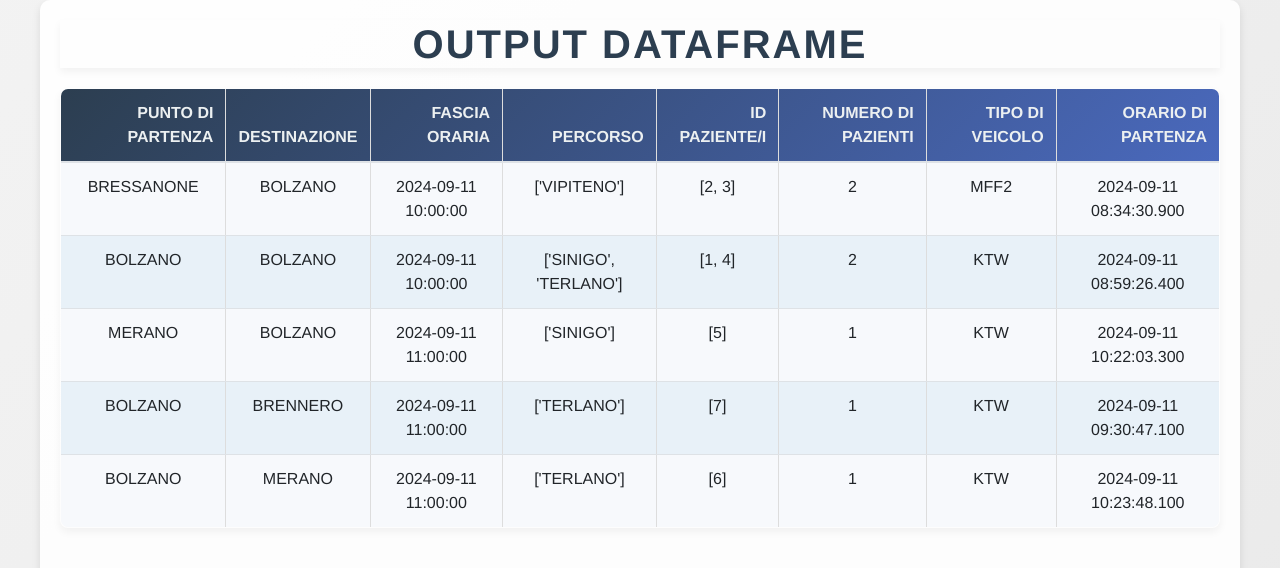
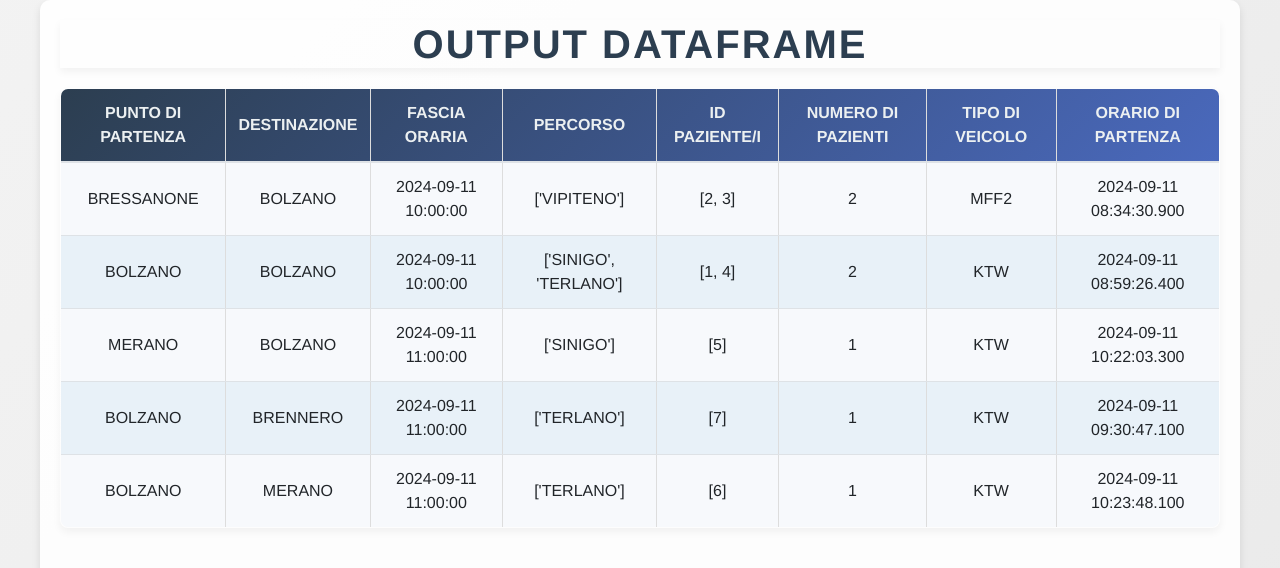
Before and after one commit to EnriS2003/SmartRoutes, a Flask app: page / in a window 1280 px wide. Shown: the top 568 px of the page. Run offline with Flask 3, Linux system fonts and the light colour scheme; some libraries are stand-ins or nearby versions.

Commit message:
Layout improvement in table

```diff
--- a/static/css/map_style.css
+++ b/static/css/map_style.css
@@ -133,3 +133,20 @@ button {
 button:hover {
     background-color: #4a69bd;
 }
+
+#map {
+    height: 600px;
+    margin-top: 20px;
+}
+
+/* Center the table header elements */
+.table thead th {
+    text-align: center;
+    vertical-align: middle;
+}
+
+/* Center the content of all table cells */
+.table td {
+    text-align: center;
+    vertical-align: middle;
+}
--- a/templates/map.jinja2
+++ b/templates/map.jinja2
@@ -8,12 +8,6 @@
     <link rel="stylesheet" href="{{ url_for('static', filename='css/map_style.css') }}">
 
     <script src="https://unpkg.com/leaflet@1.9.3/dist/leaflet.js"></script>
-    <style>
-        #map {
-            height: 600px;
-            margin-top: 20px;
-        }
-    </style>
 </head>
 
 <body>
@@ -27,33 +21,33 @@
     </div>
 
    <script>
-            // Inizializza la mappa
-            var map = L.map('map').setView([46.4983, 11.3548], 10);  // Posizione di default centrata su Bolzano
+            // Initialize the map
+            var map = L.map('map').setView([46.4983, 11.3548], 10);  // Initial position centered on Bolzano
 
-            // Aggiungi un layer di base da OpenStreetMap
+            // Add OpenStreetMap base layer
             L.tileLayer('https://{s}.tile.openstreetmap.org/{z}/{x}/{y}.png', {
-                maxZoom: 18,
+                maxZoom: 10,
                 attribution: '&copy; OpenStreetMap contributors'
             }).addTo(map);
 
-            // Dati dei percorsi passati dal backend
+            // Route data received from backend
             var routes = {{ routes_data|tojson|safe }};
 
-            // Colori predefiniti per i percorsi
+            // Predefined colors for routes
             var colors = ['red', 'blue', 'green', 'purple', 'orange', 'darkred', 'lightblue', 'lightgreen', 'gray'];
 
-            // Funzione per aggiungere i percorsi alla mappa
+            // Function to add routes to the map
             routes.forEach(function(route, index) {
                 var latlngs = route.coordinates.map(function(coord) {
-                    return [coord[0], coord[1]];  // Converti le coordinate in formato LatLng
+                    return [coord[0], coord[1]];  // Convert coordinates to LatLng format
                 });
 
-                // Aggiungi la polyline per ogni percorso
+                // Add polyline for each route
                 L.polyline(latlngs, {
                     color: colors[index % colors.length],
                     weight: 5,
                     opacity: 0.7
-                }).addTo(map).bindPopup('Percorso ' + (index + 1));
+                }).addTo(map).bindPopup('Route ' + (index + 1));
             });
    </script>
 </body>
```
